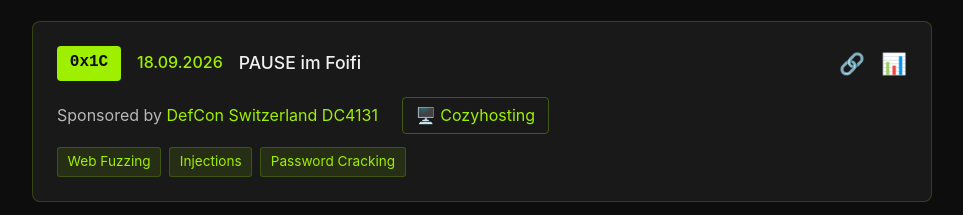
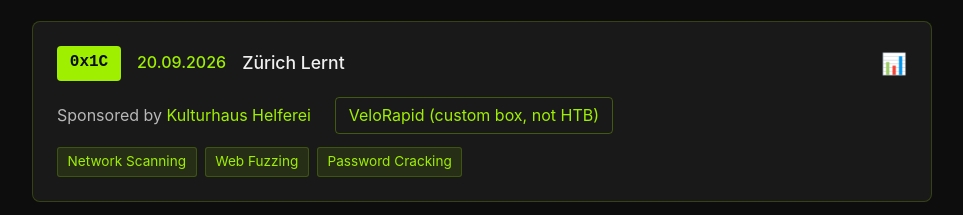
Before and after one commit to antoinet/htb-meetup-zurich, a plain HTML site: page schedule.html in a window 1280 px wide. Shown: the part 511-726 px from the top of the page, without its empty margins (158-1121 px from the left). Drawn offline with Linux system fonts and the light colour scheme.

Commit message:
0x1D schedule

```diff
--- a/schedule.html
+++ b/schedule.html
@@ -25,6 +25,26 @@
     <!-- 2026 Events -->
     <div class="year-section">
       <h3 class="year-header">2026</h3>
+
+      <div class="event-card">
+        <div class="event-header">
+          <span class="event-number">0x1C</span>
+          <span class="event-date">20.09.2026</span>
+          <span class="event-title">Zürich Lernt</span>
+          <div class="icon-links">
+            <a href="https://github.com/antoinet/htb-meetup-zurich/tree/main/0x1D_20260920_zurichlernt" class="icon-link" title="Slides">📊</a>
+          </div>
+        </div>
+        <div class="event-details">
+          <span class="sponsor">Sponsored by <a href="https://www.kulturhaus-helferei.ch/">Kulturhaus Helferei</a></span>
+          <a href="https://github.com/antoinet/hacken-erlaubt-lab/" class="machine-link">VeloRapid (custom box, not HTB)</a>
+        </div>
+        <div class="topics">
+          <span class="topic-tag">Network Scanning</span>
+          <span class="topic-tag">Web Fuzzing</span>
+          <span class="topic-tag">Password Cracking</span>
+        </div>
+      </div>
 
       <div class="event-card">
         <div class="event-header">
```
